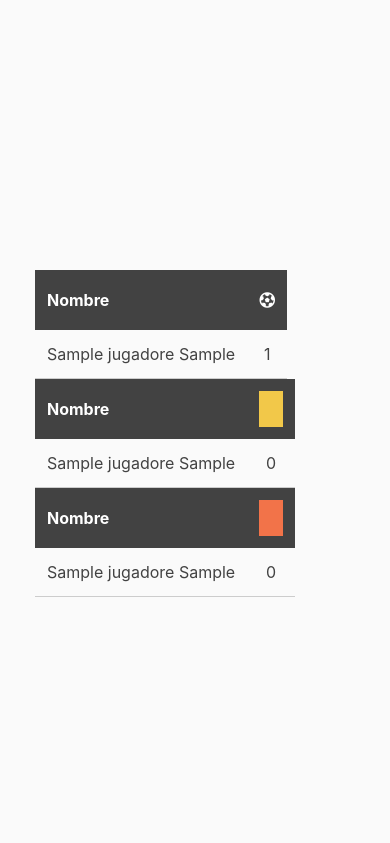
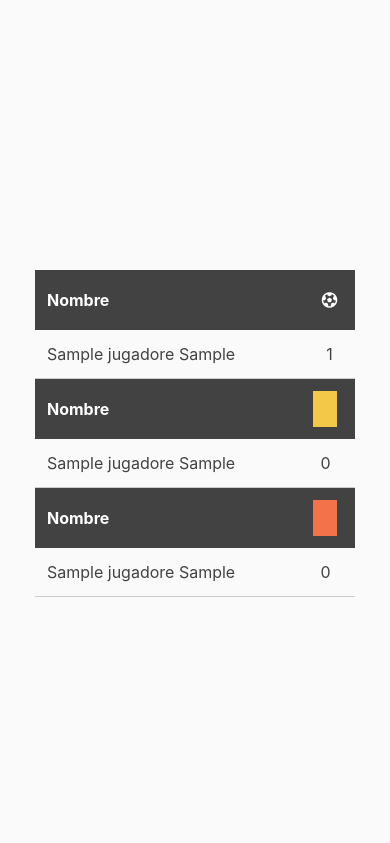
Before and after one commit to c1cmarint/proyecto-ligas, a PHP site: page /liga.php?id=1 in a window 390 px wide. Shown: the part 2533-3376 px from the top of the page. Run offline with PHP 8.4, Linux system fonts and the light colour scheme; tables that the repository leaves empty or names only in its code hold one stand-in row (values such as "Sample post"); some libraries are stand-ins or nearby versions.

Commit message:
Update styles.css

```diff
--- a/assets/css/styles.css
+++ b/assets/css/styles.css
@@ -803,6 +803,10 @@ caption {
        display: block;
        overflow-x: auto;
      }
+
+	.estadisticas-tablas table {
+		display: table !important;
+	}
 }
 
 .jugador-info-half {
```
